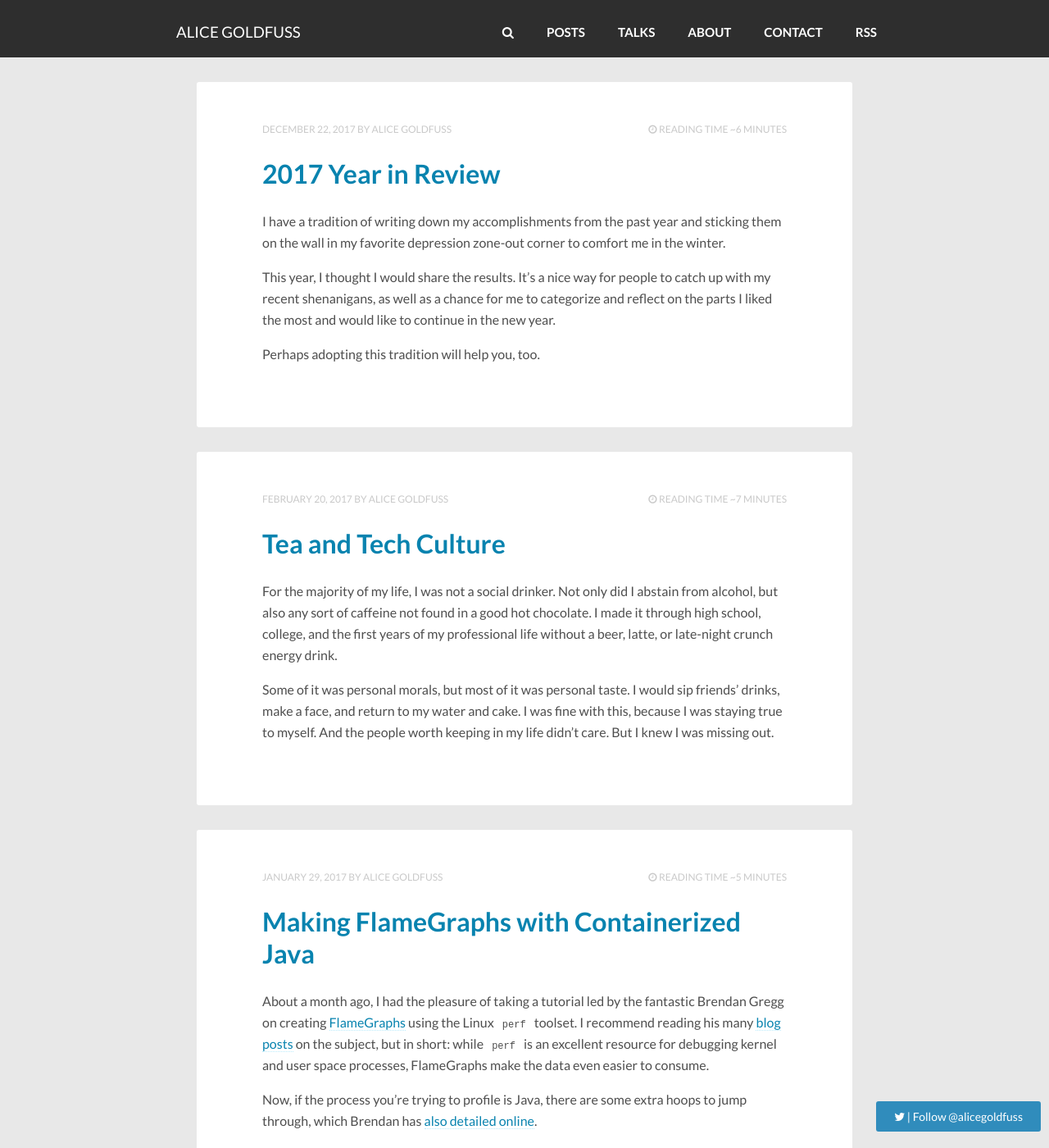
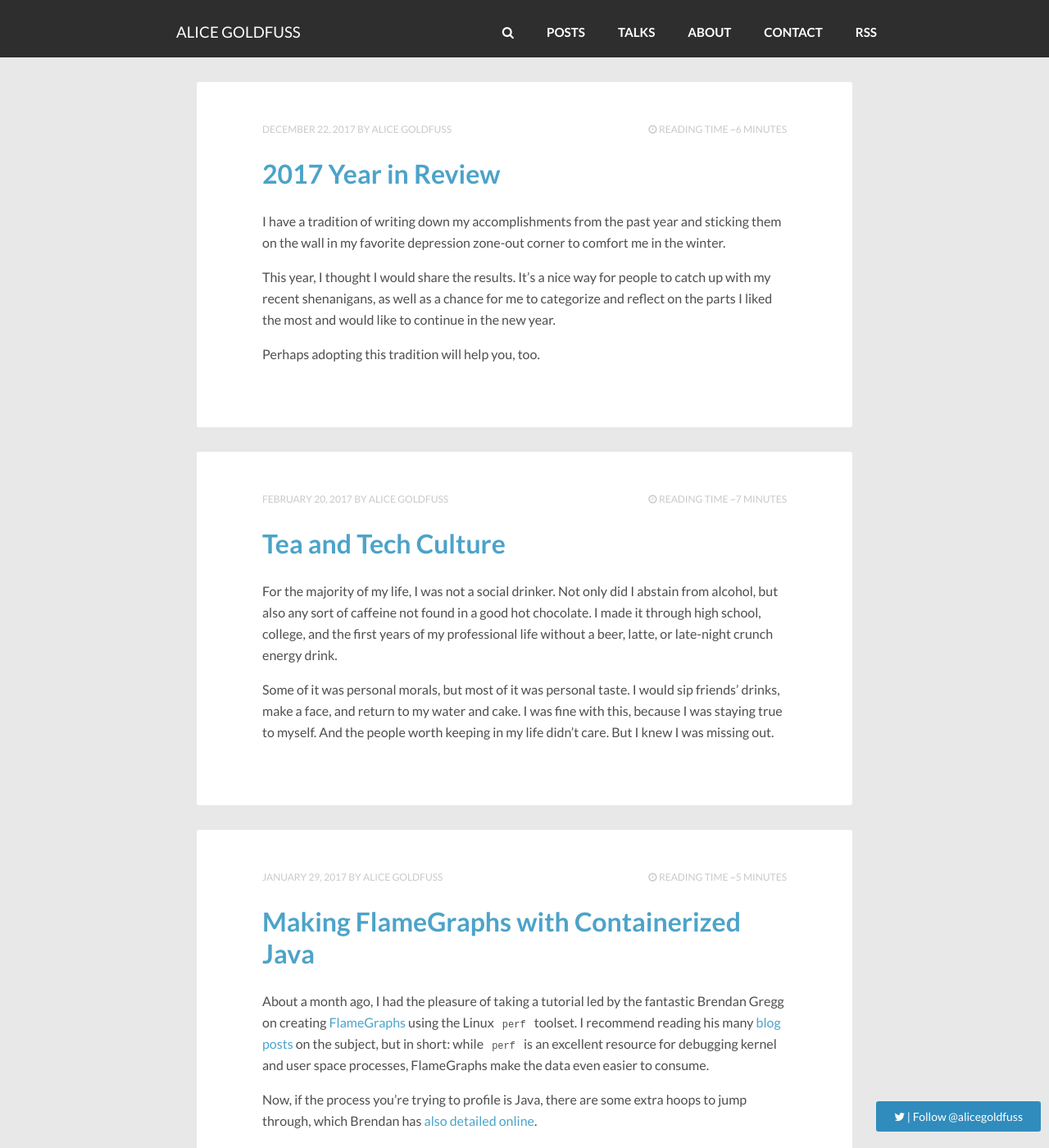
Before and after one commit to alicegoldfuss/blog, a Jekyll site: the page built from index.html, in a window 1280 px wide and 1400 px high. Shown: the whole window at 82% size. Built offline with Jekyll 4.4.1, drawn with Linux system fonts in a browser that asks for light colours; nearby versions of some CDN libraries; the list of posts is cut into pages by our own code; comment, search, counter and statistics services are not loaded.

Commit message:
changed link color

```diff
--- a/_sass/_variables.scss
+++ b/_sass/_variables.scss
@@ -32,7 +32,7 @@ $comp-color 	 		 : complement(#222);
 $border-color    		 : lighten(#222,60);
 $white           		 : #fff;
 $black           		 : #000;
-$link-color 		     : #0883af;
+$link-color 		     : #4ca3c9;
 
 $primary			     : #222;
 $success			     : #5cb85c;
```
